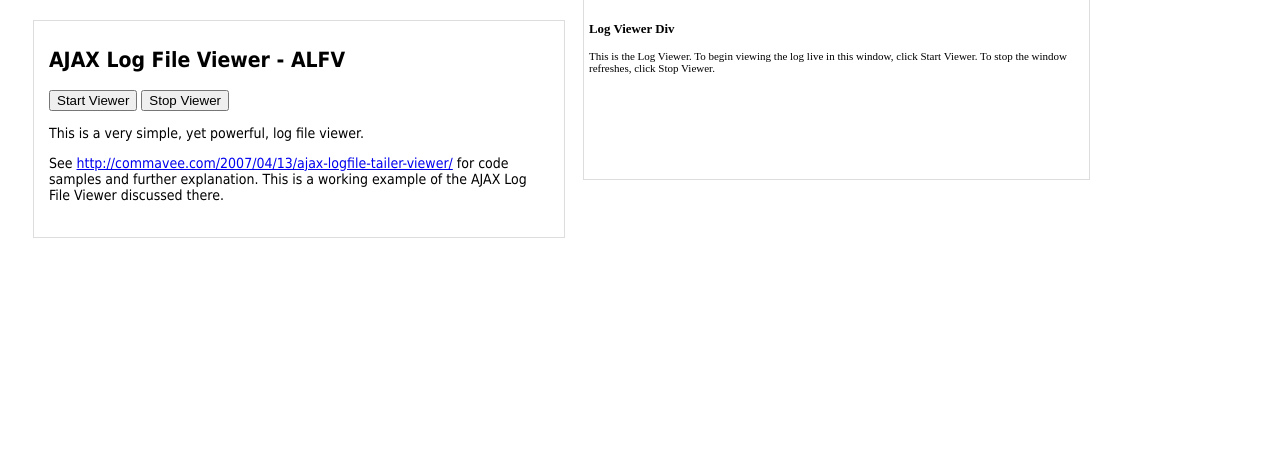
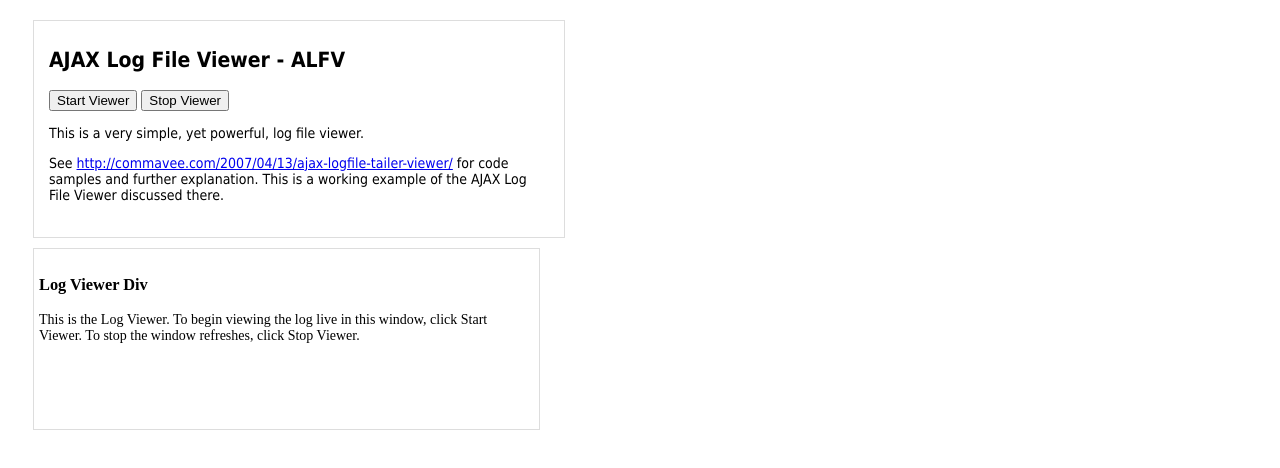
Before and after one commit to prexer/node-js-webhook-demo, a website: page logview.html in a window 1280 px wide. Drawn offline with Linux system fonts and the light colour scheme.

Commit message:
moved the div below, increased font size

```diff
--- a/logview.html
+++ b/logview.html
@@ -102,7 +102,7 @@
 				further explanation.  This is a working example of the AJAX Log File Viewer discussed there.
 			</p>
 		</div>
-		<div id="log" style="border:solid 1px #dddddd; width:490px; margin-left:575px; margin-top:-250px; font-size:11px;
+		<div id="log" style="border:solid 1px #dddddd; width:490px; margin-left:25px; font-size:14px;
 		padding-left:5px; padding-right:10px; padding-top:10px; padding-bottom:20px;
 		margin-bottom:10px; text-align:left; height: 150px; overflow:auto;">
 			<h3>Log Viewer Div</h3>
--- a/port_logger.js
+++ b/port_logger.js
@@ -28,5 +28,4 @@ var server = http.createServer(function(req, res){
 });
 
 server.listen(port);
-
 console.log('server running at %s', port);
```
